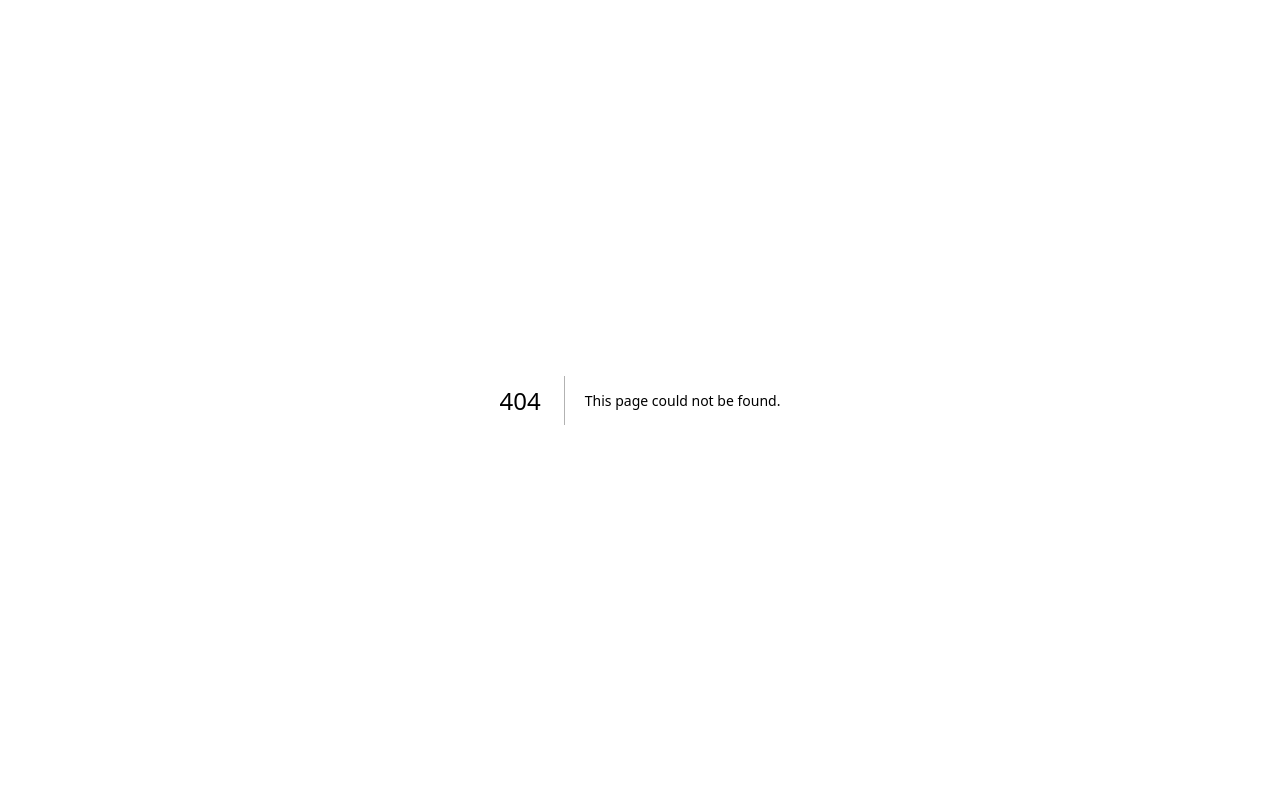
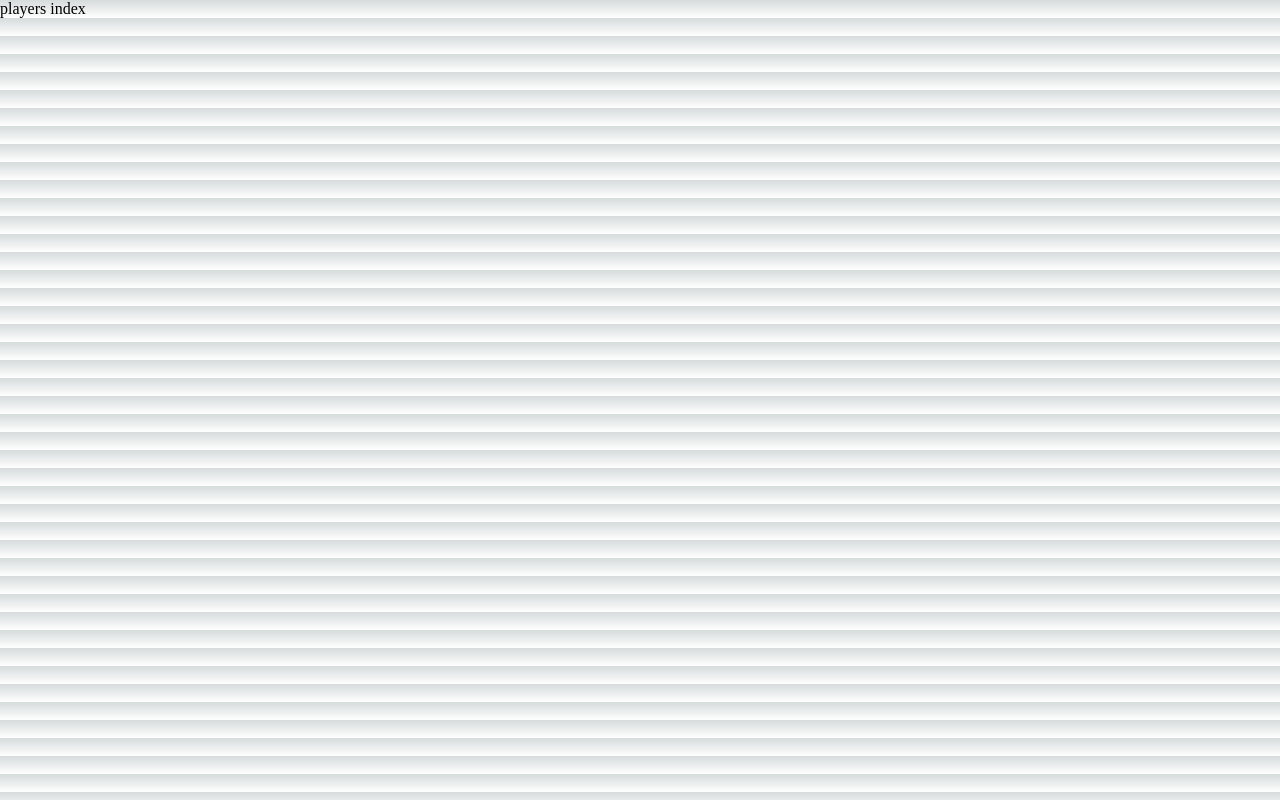
Before and after one commit to bern0241/poc-postgresql, a Next.js app: page /players in a window 1280 px wide. Before the commit this address had no page. Built offline with nearby package versions, Linux system fonts and the light colour scheme.

Commit message:
create file structure

```diff
--- /dev/null
+++ b/pages/players/index.js
@@ -0,0 +1,7 @@
+import React from "react";
+
+function index() {
+  return <div>players index</div>;
+}
+
+export default index;
```
Also changed, not shown: pages/teams/index.js (added, +7 -0 lines), pages/api/players.js (added), pages/api/teams.js (added), pages/players/[id].js (added), pages/teams/[id].js (added).
